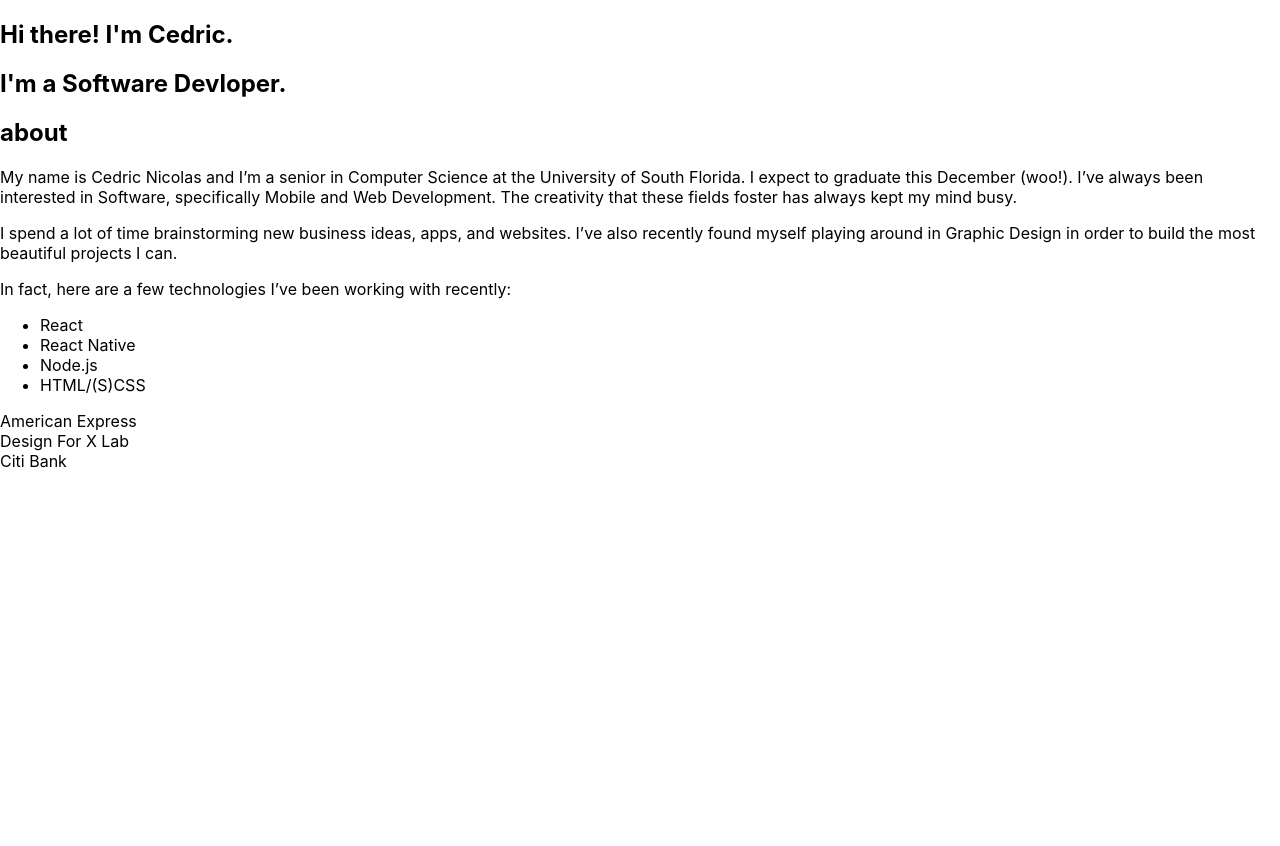
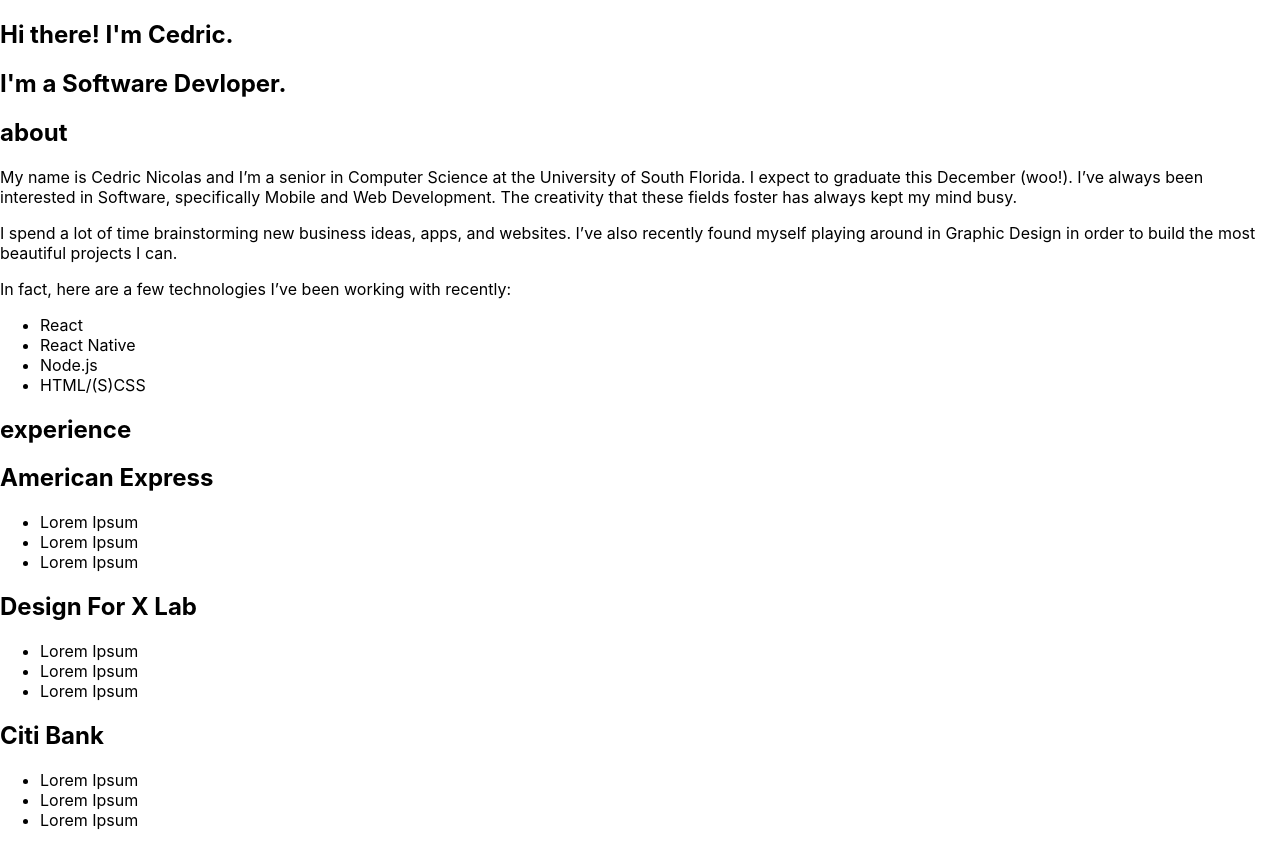
Before and after one commit to cgnicolas/Mobile-First-Personal-Website, a React (Create React App) app: page / in a window 1280 px wide. Before the commit the page ends 800 px from the top, so only its background shows below. Built offline with nearby package versions, Linux system fonts and the light colour scheme.

Commit message:
Markup complete

```diff
--- /dev/null
+++ b/src/Components/ExperienceCard.jsx
@@ -0,0 +1,22 @@
+import React, { Component } from 'react';
+
+class ExperienceCard extends Component {
+    state = {  }
+    render() {
+        let {content} = this.props;
+        return (
+            <div className="experience-card">
+                <h2>{content.title}</h2>
+                <ul>
+                    {content.descriptions.map((description, index) => {
+                        return (
+                            <li key={index}>{description}</li>
+                        )
+                    })}
+                </ul>
+            </div>
+         );
+    }
+}
+
+export default ExperienceCard;
--- a/src/Containers/About.jsx
+++ b/src/Containers/About.jsx
@@ -5,7 +5,7 @@ class About extends Component {
     render() {
         let {content, technologies} = this.props;
         return (
-            <div>
+            <section>
                 <h1 className="section-title">about</h1>
                 <div className="content-card">
                     {/* Image */}
@@ -19,12 +19,12 @@ class About extends Component {
                     <ul>
                         {technologies.map((technology, index) => {
                             return (
-                                <li>{technology}</li>
+                                <li key={index}>{technology}</li>
                             )
                         })}
                     </ul>
                 </div>
-            </div>
+            </section>
         );
     }
 }
--- a/src/Containers/Experience.jsx
+++ b/src/Containers/Experience.jsx
@@ -1,18 +1,20 @@
 import React, { Component } from 'react';
+import ExperienceCard from '../Components/ExperienceCard';
 
 class Experience extends Component {
     state = {  }
     render() {
         let {data} = this.props.content;
         return (
-            <div>
+            <section>
+                <h1>experience</h1>
                 {/* Experience Switcher */}
                 {data.map((element, index) => {
                     return (
-                        <div>{element.title}</div>
+                        <ExperienceCard key={index} content={element}/>
                     );
                 })}
-            </div>
+            </section>
          );
     }
 }
--- a/src/Containers/Landing.jsx
+++ b/src/Containers/Landing.jsx
@@ -4,11 +4,11 @@ class Landing extends Component {
     state = {  }
     render() {
         return (
-            <div>
+            <section>
                 <h1>Hi there! I'm Cedric.</h1>
                 <h2>I'm a Software Devloper.</h2>
                 {/* Button Goes Here */}
-            </div>
+            </section>
          );
     }
 }
--- a/src/Main.jsx
+++ b/src/Main.jsx
@@ -12,17 +12,11 @@ class Main extends Component {
     render() {
         return (
             <div>
-                <section>
-                    <Landing/>
-                </section>
+                <Landing/>
 
-                <section>
-                    <About content={AboutContent.content} technologies={AboutContent.technologies}/>
-                </section>
+                <About content={AboutContent.content} technologies={AboutContent.technologies}/>
 
-                <section>
-                    <Experience content={ExperienceContent}/>
-                </section>
+                <Experience content={ExperienceContent}/>
 
             </div>
          );
```
